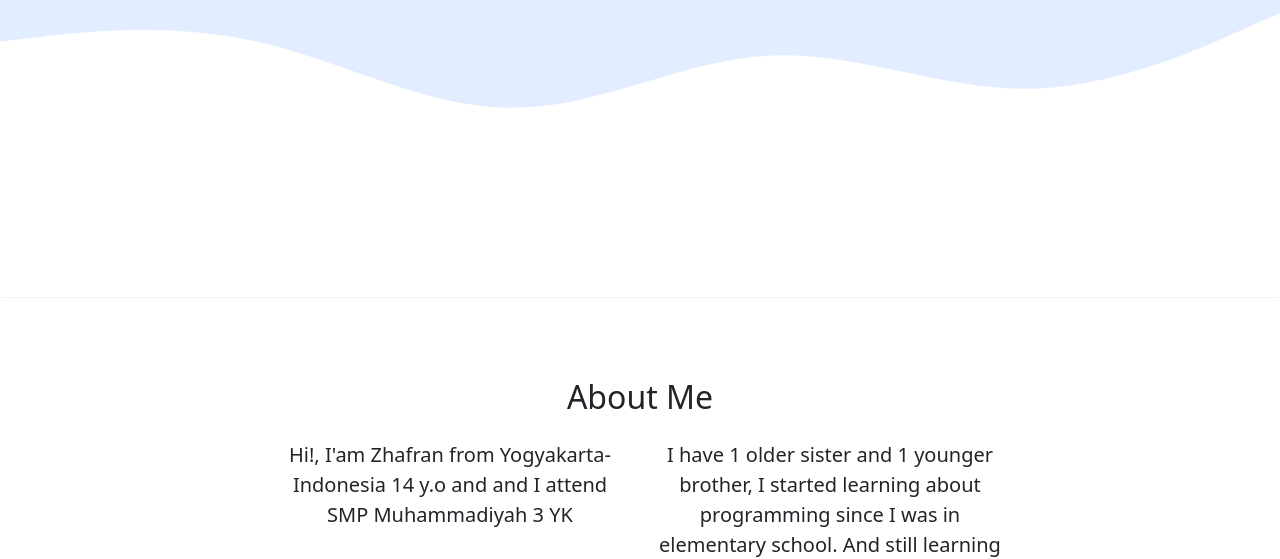
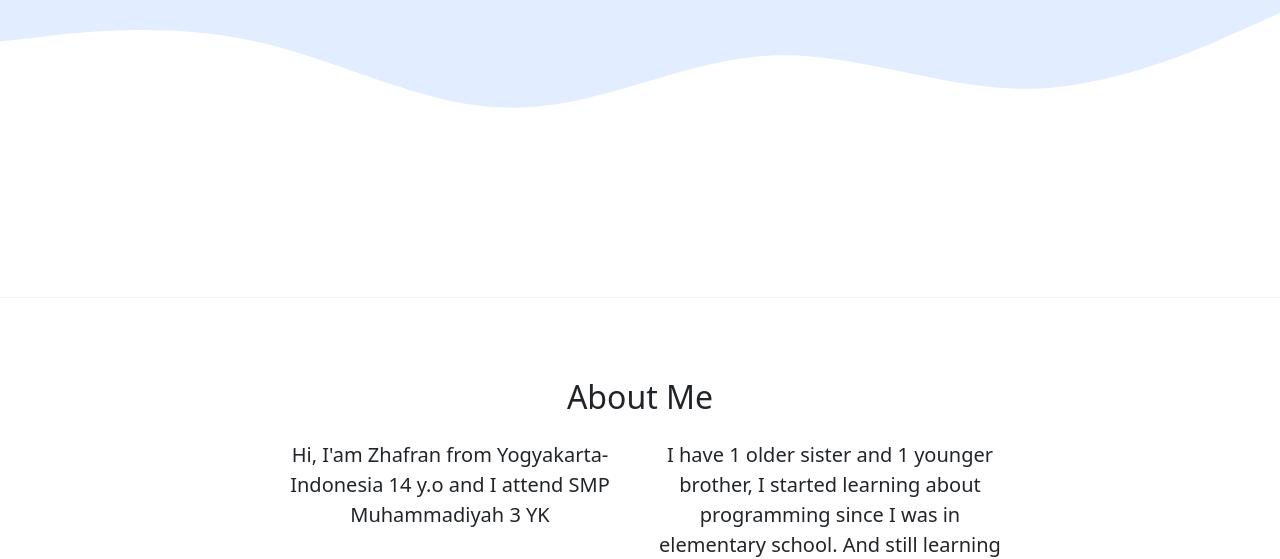
Before and after one commit to zhfrnn/zhafranph.github.io, a plain HTML site: page index.html in a window 1280 px wide. Shown: the part 404-963 px from the top of the page. Drawn offline with nearby package versions, Linux system fonts and the light colour scheme.

Commit message:
Update index.html

```diff
--- a/index.html
+++ b/index.html
@@ -72,7 +72,7 @@
         </div>
         <div class="row justify-content-center fs-5 text-center">
           <div class="col-md-4">
-            <p>Hi!, I'am Zhafran from Yogyakarta-Indonesia 14 y.o and and I attend SMP Muhammadiyah 3 YK</p>
+            <p>Hi, I'am Zhafran from Yogyakarta-Indonesia 14 y.o and I attend SMP Muhammadiyah 3 YK</p>
           </div>
           <div class="col-md-4">
             <p>I have 1 older sister and 1 younger brother, I started learning about programming since I was in elementary school. And still learning html, css, js.</p>
```
